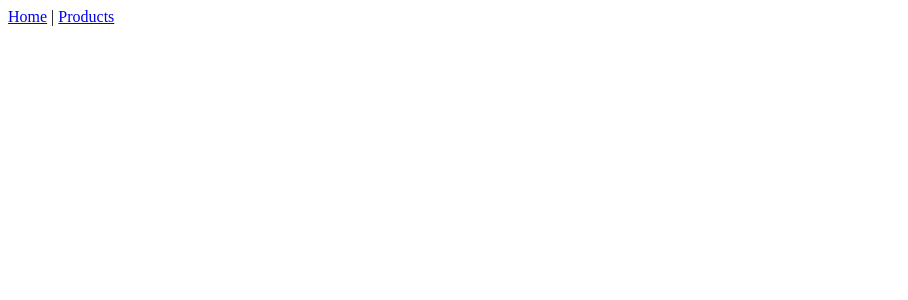
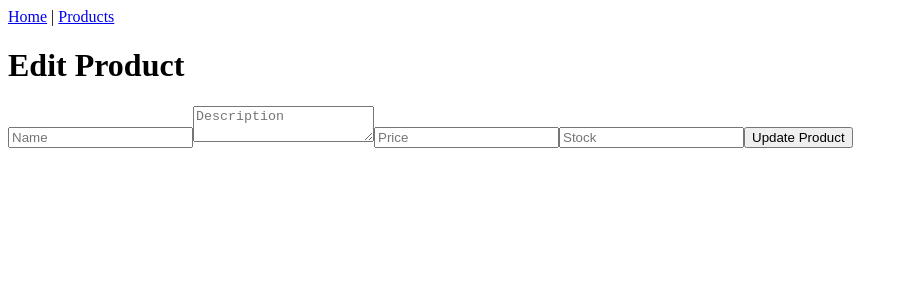
Before and after one commit to Srikanth515341/fullstack-ecom, a React (Vite) app in the folder client/: page /edit-product/1 in a window 1280 px wide. Before the commit this address had no page. Shown: the top 300 px of the page, without its empty margins (0-908 px from the left). Built offline with nearby package versions, Linux system fonts and the light colour scheme; no server answers.

Commit message:
Implemented product management (Add, Edit, Delete) in React

```diff
--- a/client/src/App.jsx
+++ b/client/src/App.jsx
@@ -1,6 +1,7 @@
 import { BrowserRouter as Router, Routes, Route, Link } from "react-router-dom";
 import Home from "./pages/Home";
 import Products from "./pages/Products";
+import ManageProduct from "./pages/ManageProduct";
 
 const App = () => {
     return (
@@ -11,6 +12,8 @@ const App = () => {
             <Routes>
                 <Route path="/" element={<Home />} />
                 <Route path="/products" element={<Products />} />
+                <Route path="/add-product" element={<ManageProduct />} />
+                <Route path="/edit-product/:id" element={<ManageProduct />} />
             </Routes>
         </Router>
     );
--- /dev/null
+++ b/client/src/pages/ManageProduct.jsx
@@ -0,0 +1,56 @@
+import { useState, useEffect } from "react";
+import { useNavigate, useParams } from "react-router-dom";
+import axios from "axios";
+
+const ManageProduct = () => {
+    const [name, setName] = useState("");
+    const [description, setDescription] = useState("");
+    const [price, setPrice] = useState("");
+    const [stock, setStock] = useState("");
+    const navigate = useNavigate();
+    const { id } = useParams();
+
+    useEffect(() => {
+        if (id) {
+            axios.get(`http://localhost:5000/api/products/${id}`)
+                .then(response => {
+                    setName(response.data.name);
+                    setDescription(response.data.description);
+                    setPrice(response.data.price);
+                    setStock(response.data.stock);
+                })
+                .catch(error => console.error("Error fetching product:", error));
+        }
+    }, [id]);
+
+    const handleSubmit = async (e) => {
+        e.preventDefault();
+        const productData = { name, description, price, stock };
+
+        try {
+            if (id) {
+                await axios.put(`http://localhost:5000/api/products/${id}`, productData);
+            } else {
+                await axios.post("http://localhost:5000/api/products", productData);
+            }
+            navigate("/products");
+        } catch (error) {
+            console.error("Error saving product:", error);
+        }
+    };
+
+    return (
+        <div>
+            <h1>{id ? "Edit Product" : "Add Product"}</h1>
+            <form onSubmit={handleSubmit}>
+                <input type="text" placeholder="Name" value={name} onChange={(e) => setName(e.target.value)} required />
+                <textarea placeholder="Description" value={description} onChange={(e) => setDescription(e.target.value)} required></textarea>
+                <input type="number" placeholder="Price" value={price} onChange={(e) => setPrice(e.target.value)} required />
+                <input type="number" placeholder="Stock" value={stock} onChange={(e) => setStock(e.target.value)} required />
+                <button type="submit">{id ? "Update Product" : "Add Product"}</button>
+            </form>
+        </div>
+    );
+};
+
+export default ManageProduct;
--- a/client/src/pages/Products.jsx
+++ b/client/src/pages/Products.jsx
@@ -1,24 +1,45 @@
 import { useEffect, useState } from "react";
+import { Link } from "react-router-dom";
 import axios from "axios";
 
 const Products = () => {
     const [products, setProducts] = useState([]);
 
     useEffect(() => {
-        axios.get("http://localhost:5000/api/products")
-            .then(response => setProducts(response.data))
-            .catch(error => console.error("Error fetching products:", error));
+        fetchProducts();
     }, []);
+
+    const fetchProducts = async () => {
+        try {
+            const response = await axios.get("http://localhost:5000/api/products");
+            setProducts(response.data);
+        } catch (error) {
+            console.error("Error fetching products:", error);
+        }
+    };
+
+    const deleteProduct = async (id) => {
+        try {
+            await axios.delete(`http://localhost:5000/api/products/${id}`);
+            fetchProducts();
+        } catch (error) {
+            console.error("Error deleting product:", error);
+        }
+    };
 
     return (
         <div>
             <h1>Products</h1>
+            <Link to="/add-product">Add Product</Link>
             <ul>
                 {products.map(product => (
                     <li key={product.id}>
                         <h2>{product.name}</h2>
                         <p>{product.description}</p>
                         <p>Price: ${product.price}</p>
+                        <p>Stock: {product.stock}</p>
+                        <Link to={`/edit-product/${product.id}`}>Edit</Link>
+                        <button onClick={() => deleteProduct(product.id)}>Delete</button>
                     </li>
                 ))}
             </ul>
```
